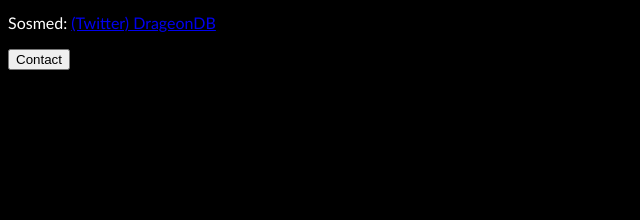
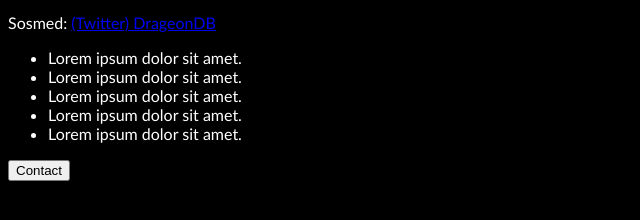
Before and after one commit to DrageonDB/belajar-github, a plain HTML site: page index.html in a window 1280 px wide. Shown: the part 470-690 px from the top of the page, without its empty margins (0-640 px from the left). Drawn offline with Linux system fonts and the light colour scheme.

Commit message:
lorem ipsum

```diff
--- a/index.html
+++ b/index.html
@@ -17,6 +17,13 @@
         <h1>Nama: Weliam Yonatan</h1>
         <p title="Teknik Komputer dan Jaringan">Jurusan: TKJ</p>
         <p>Sosmed: <a href="https://twitter.com/DrageonDB">(Twitter) DrageonDB</a></p>
+        <ul>
+            <li>Lorem ipsum dolor sit amet.</li>
+            <li>Lorem ipsum dolor sit amet.</li>
+            <li>Lorem ipsum dolor sit amet.</li>
+            <li>Lorem ipsum dolor sit amet.</li>
+            <li>Lorem ipsum dolor sit amet.</li>
+        </ul>
         <button>Contact</button>
     </body>
 </html>
```
